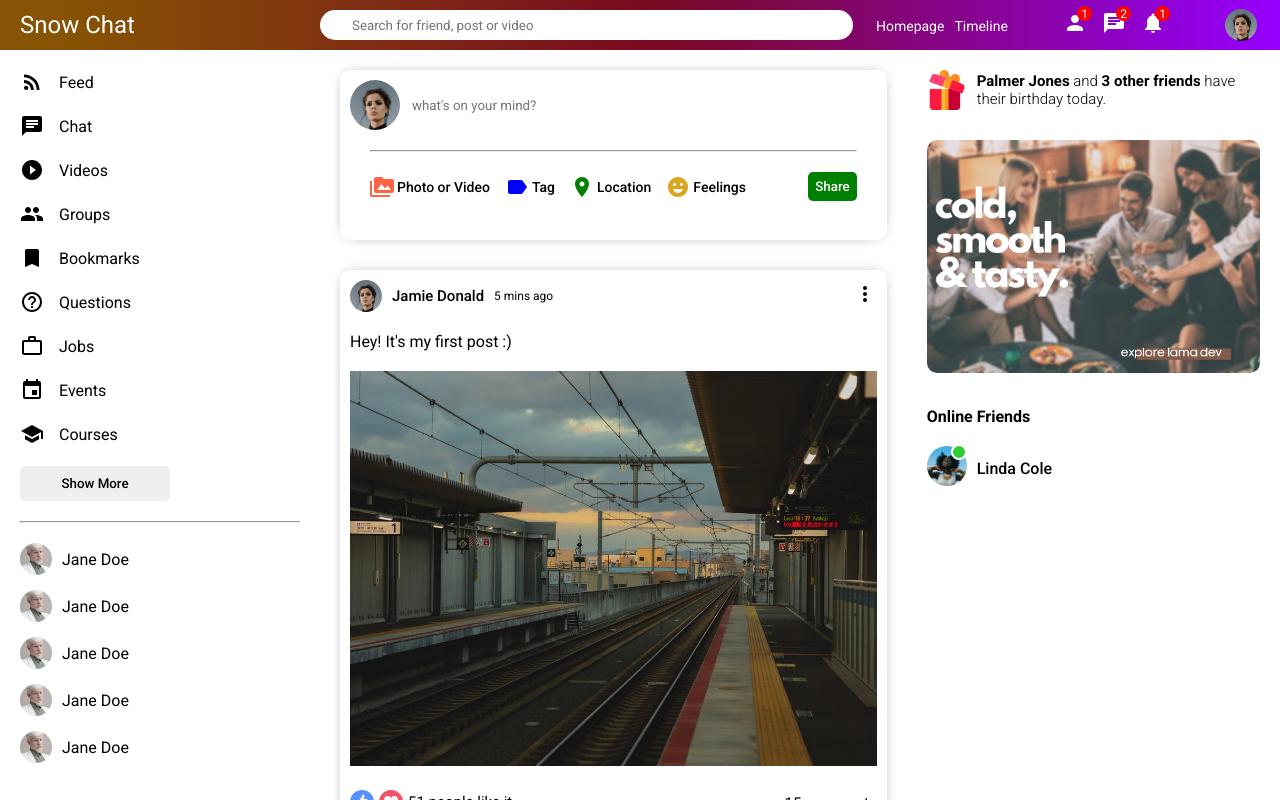
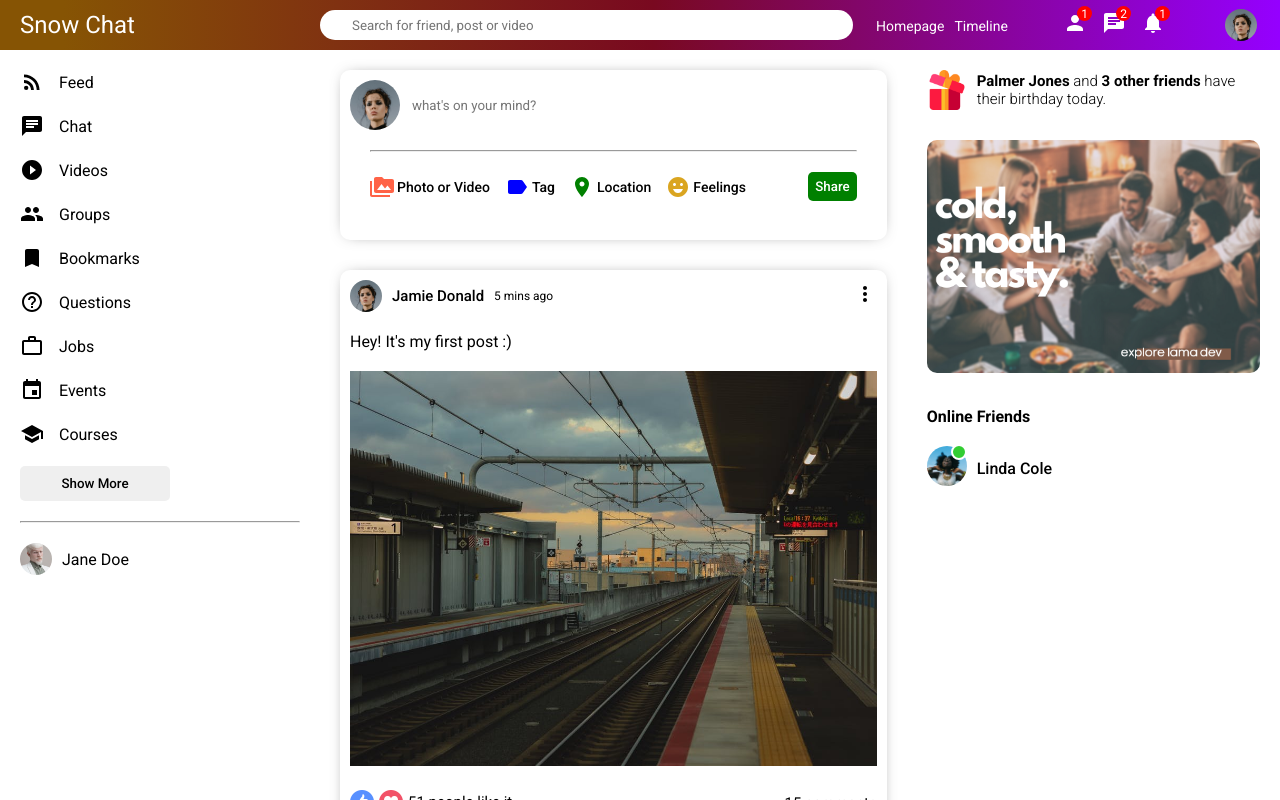
Before and after one commit to samynaj/messenger-clone, a React (Create React App) app: page / in a window 1280 px wide. Built offline with nearby package versions, Linux system fonts and the light colour scheme.

Commit message:
sidebar component

```diff
--- a/src/components/sidebar/Sidebar.jsx
+++ b/src/components/sidebar/Sidebar.jsx
@@ -1,5 +1,6 @@
 import "./sidebar.css"
 import { Bookmark, Chat, Event, Group, HelpOutline, PlayCircleFilledOutlined, RssFeed, School, WorkOutline } from '@mui/icons-material'
+import Friend from "../friend/Friend"
 
 function Sidebar() {
   return (
@@ -46,26 +47,7 @@ function Sidebar() {
             <button className="sidebarButton">Show More</button>
             <hr className="sidebarHr" />
             <ul className="sidebarFriendList">
-                <li className="sidebarFriend">
-                    <img src="/assets/person/2.jpeg" alt="person" className="sidebarFriendImg" />
-                    <span className="sidebarFriendName">Jane Doe</span>
-                </li>
-                <li className="sidebarFriend">
-                    <img src="/assets/person/2.jpeg" alt="person" className="sidebarFriendImg" />
-                    <span className="sidebarFriendName">Jane Doe</span>
-                </li>
-                <li className="sidebarFriend">
-                    <img src="/assets/person/2.jpeg" alt="person" className="sidebarFriendImg" />
-                    <span className="sidebarFriendName">Jane Doe</span>
-                </li>
-                <li className="sidebarFriend">
-                    <img src="/assets/person/2.jpeg" alt="person" className="sidebarFriendImg" />
-                    <span className="sidebarFriendName">Jane Doe</span>
-                </li>
-                <li className="sidebarFriend">
-                    <img src="/assets/person/2.jpeg" alt="person" className="sidebarFriendImg" />
-                    <span className="sidebarFriendName">Jane Doe</span>
-                </li>
+                <Friend />
             </ul>
         </div>
     </div>
```
